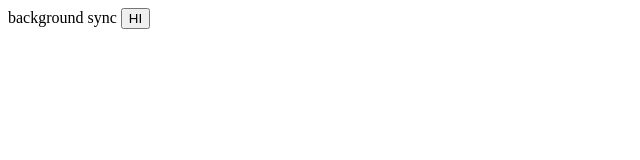
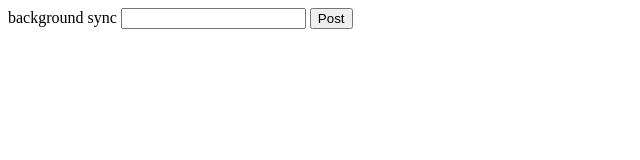
Before and after one commit to DashBarkHuss/service_worker_background_sync, a website: page bsindex.html in a window 1280 px wide. Shown: the whole page, without its empty margins (0-640 px from the left). Drawn offline with Linux system fonts and the light colour scheme.

Commit message:
post input

```diff
--- a/bsindex.html
+++ b/bsindex.html
@@ -9,21 +9,16 @@
 </head>
 <body>
     background sync
-    <button onclick='sayHi("Dash")'>HI</button>
+    <input id="post">
+    <button onclick='post(document.getElementById("post").value)'>Post</button>
     <script>
-    // function sayHi(name){
-    //     fetch(`/hi/${name}`)
-    //         .then(r => r.text())
-    //         .then(r=>(console.log(r)))
-    // }
 
-
-    function sayHi(name) {
+    function post(name) {
         if ('SyncManager' in window) {
             // We will use Background Sync
             navigator.serviceWorker.getRegistration()
                 .then(registration => {
-                    registration.sync.register(`hi-${name}`);
+                    registration.sync.register(`post-${name}`);
                 });
         }
     }
--- a/sw.js
+++ b/sw.js
@@ -19,18 +19,15 @@ if('serviceWorker' in navigator) {
  self.addEventListener("sync", event => {
   if (event.tag.substring(0, 2)=="hi") {
       const name = event.tag.substring(3);
-
       event.waitUntil(
           fetch(`/hi`, {
             method: 'POST',
             headers: {
                 'Content-Type': 'application/json',
-
             },
             body: JSON.stringify({name}),
         })
               .then(r => console.log("prom", r.text()))
-
           )
   }
 })
```
